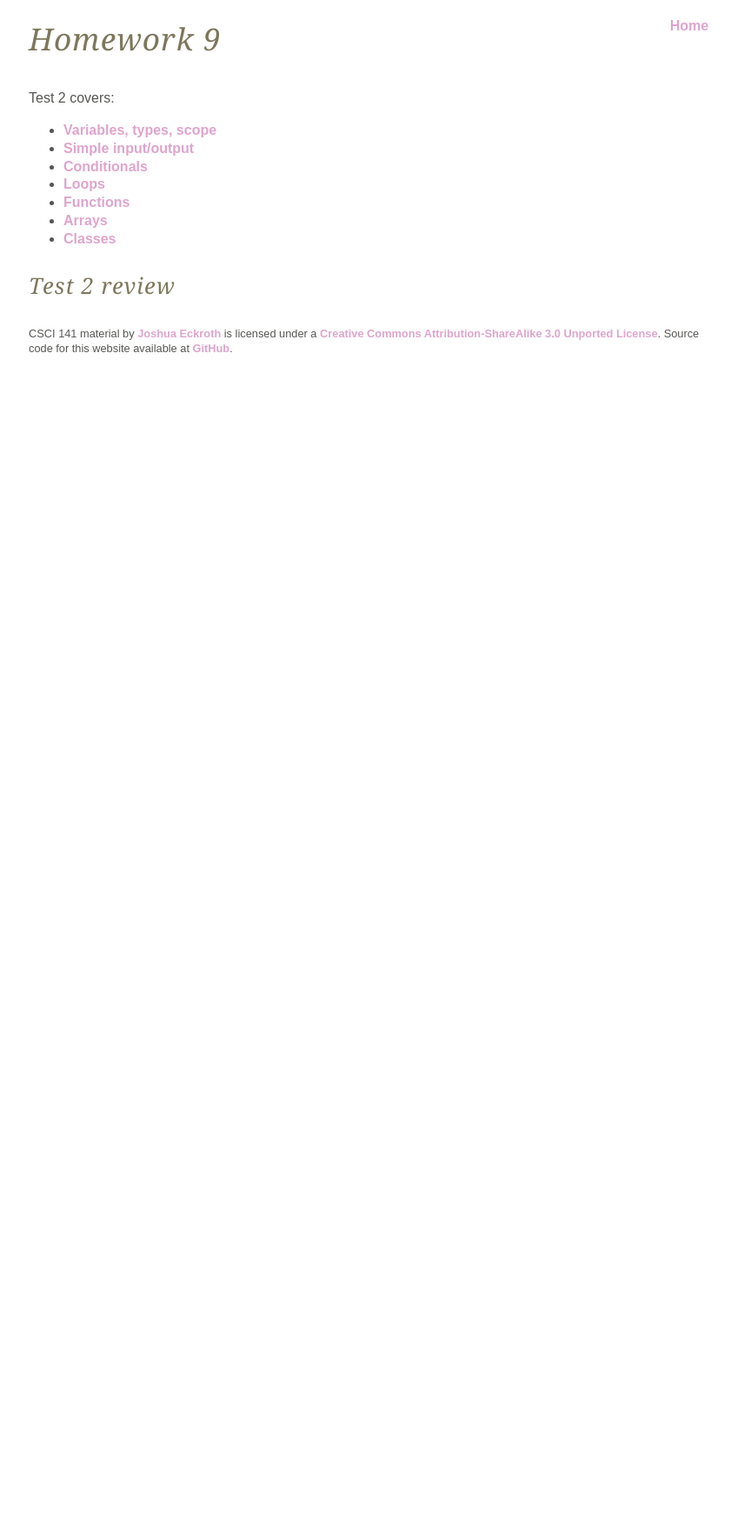
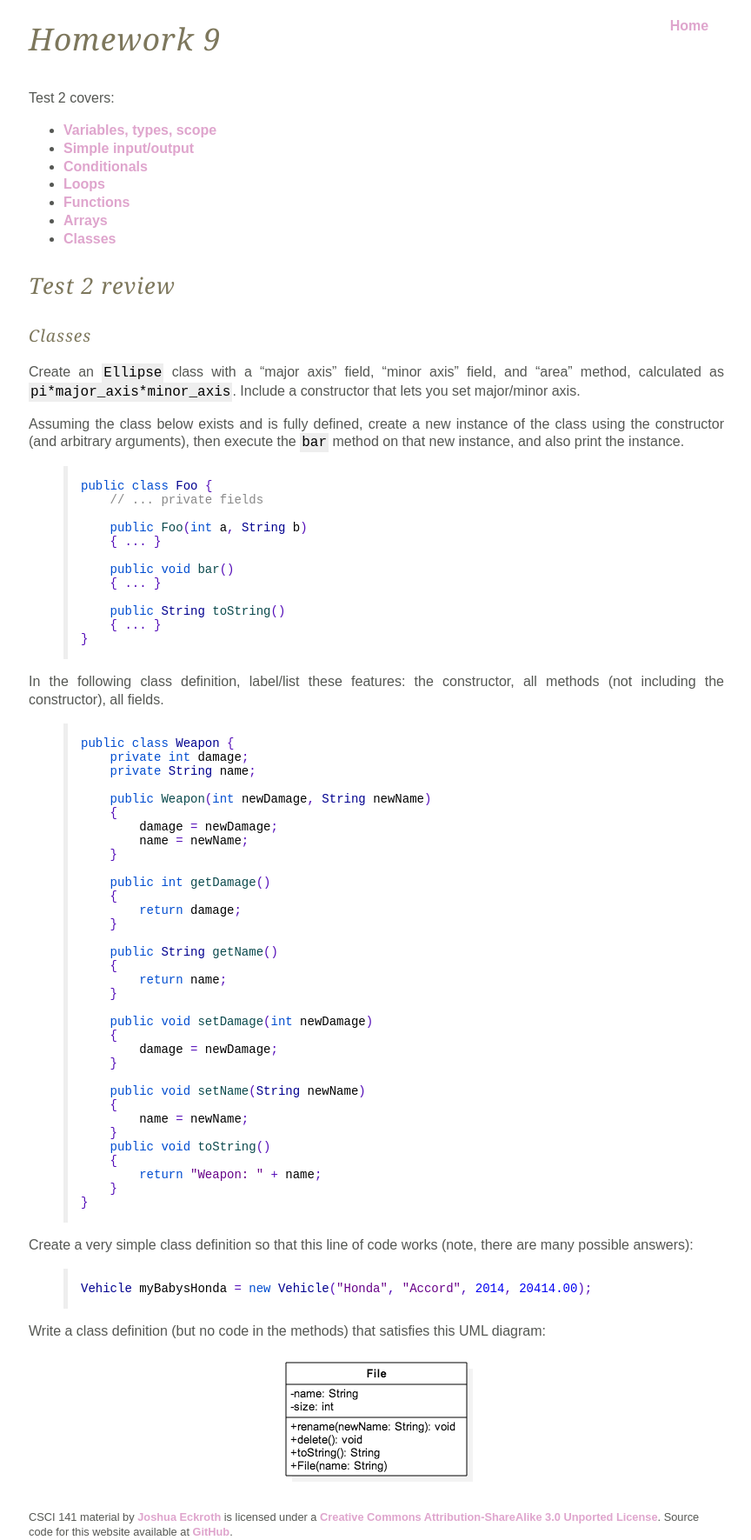
Before and after one commit to joshuaeckroth/csci141-website, a Jekyll site: the page built from homework/homework-9.markdown, in a window 1280 px wide. Shown: the whole page at 87% size, without its empty margins (207-1071 px from the left). Built offline with Jekyll 4.4.1, drawn with Linux system fonts in a browser that asks for light colours; Markdown is read by kramdown in place of the engine named in the settings; before the commit the page ends 900 px from its top, so only the background shows below that.

Commit message:
Added some content to HW 9.

```diff
--- a/homework/homework-9.markdown
+++ b/homework/homework-9.markdown
@@ -14,3 +14,74 @@ Test 2 covers:
 - [Classes](/lecture/classes.html)
 
 ## Test 2 review
+
+
+### Classes
+
+Create an `Ellipse` class with a "major axis" field, "minor axis" field, and "area" method, calculated as `pi*major_axis*minor_axis`. Include a constructor that lets you set major/minor axis.
+
+Assuming the class below exists and is fully defined, create a new instance of the class using the constructor (and arbitrary arguments), then execute the `bar` method on that new instance, and also print the instance.
+
+{% highlight java %}
+public class Foo {
+    // ... private fields
+
+    public Foo(int a, String b)
+    { ... }
+
+    public void bar()
+    { ... }
+
+    public String toString()
+    { ... }
+}
+{% endhighlight %}
+
+In the following class definition, label/list these features: the constructor, all methods (not including the constructor), all fields.
+
+{% highlight java %}
+public class Weapon {
+    private int damage;
+    private String name;
+
+    public Weapon(int newDamage, String newName)
+    {
+        damage = newDamage;
+        name = newName;
+    }
+
+    public int getDamage()
+    {
+        return damage;
+    }
+
+    public String getName()
+    {
+        return name;
+    }
+
+    public void setDamage(int newDamage)
+    {
+        damage = newDamage;
+    }
+
+    public void setName(String newName)
+    {
+        name = newName;
+    }
+    public void toString()
+    {
+        return "Weapon: " + name;
+    }
+}
+{% endhighlight %}
+
+Create a very simple class definition so that this line of code works (note, there are many possible answers):
+
+{% highlight java %}
+Vehicle myBabysHonda = new Vehicle("Honda", "Accord", 2014, 20414.00);
+{% endhighlight java %}
+
+Write a class definition (but no code in the methods) that satisfies this UML diagram:
+
+![File UML](/images/file-uml.png)
```
Also changed, not shown: images/file-uml.png (added), 1 other file.
